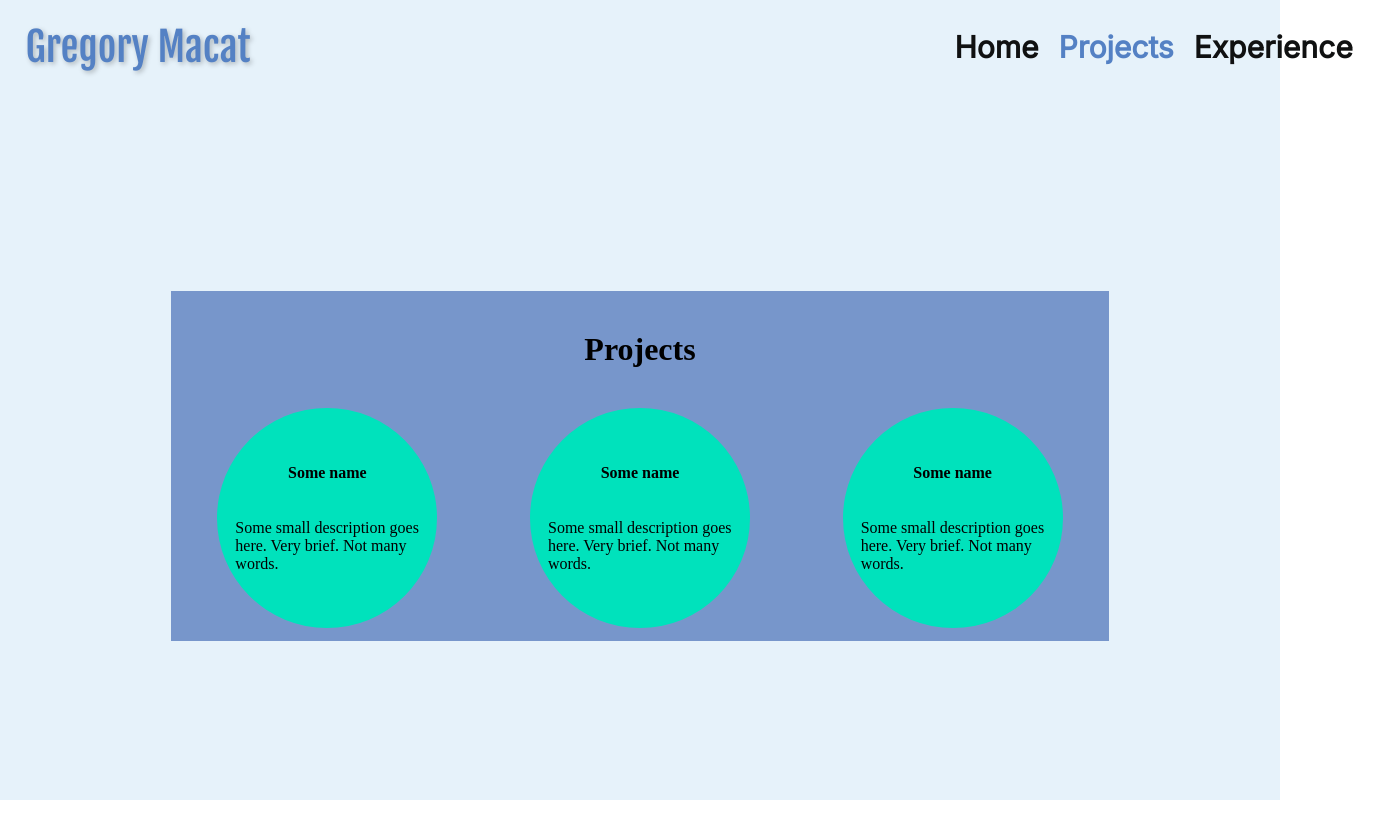
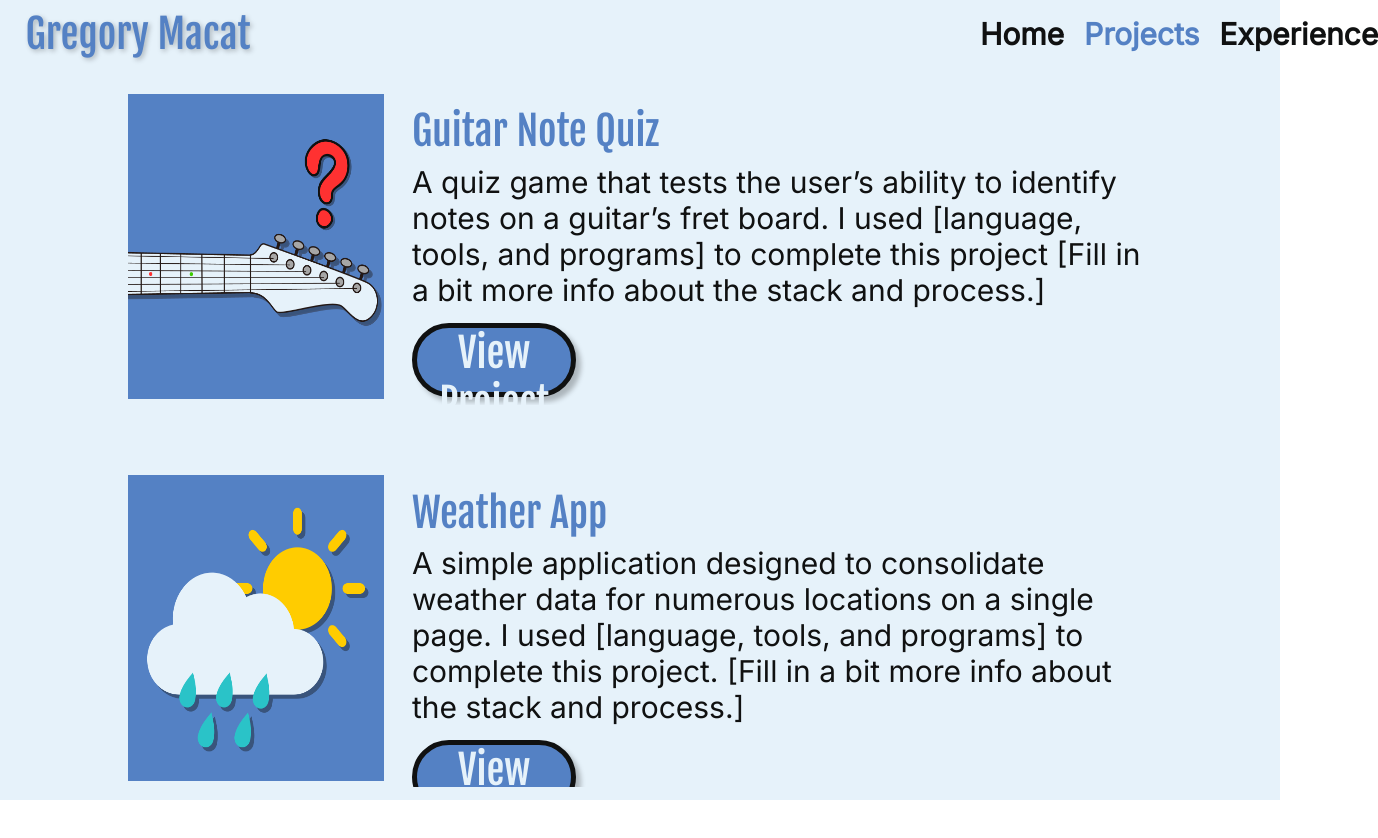
Before and after one commit to gregorymacat/portfolio, a React app: page / in a window 1280 px wide. Both pictures are taken after a click on the element "Projects". Shown: the whole page, 1378 px wide, since content can reach past the window. Built offline with nearby package versions, Linux system fonts and the light colour scheme.

Commit message:
Updated layout for projects page to new mockup

```diff
--- a/src/components/AboutMe/AboutMe.css
+++ b/src/components/AboutMe/AboutMe.css
@@ -1,8 +1,9 @@
+/* TODO Change the sizes for this page. Seems too big and in your face, need to shrink a bit*/
 .about-me-container {
   display: flex;
   flex-direction: column;
   justify-content: space-between;
-  height: 86.9%;
+  height: 88.9%;
 }
 .about-me-background {
   display: flex;
--- /dev/null
+++ b/src/components/ContactForm/ContactForm.jsx
@@ -0,0 +1,3 @@
+//TODO Title/Label for form is "Have Any Questions?"
+//TODO Need to take first & last name (separate), email, and inquiry message (textarea), as well have a submit buttom
+//TODO Try to see if this can take the information above and send an email with it
--- a/src/components/Navbar/Navbar.css
+++ b/src/components/Navbar/Navbar.css
@@ -4,7 +4,7 @@
   align-items: center;
   justify-content: space-between;
   height: 7%;
-  margin: 1.5%;
+  margin: 0.5% 1.5% 1.5% 1.5%;
   /* padding: 14px 30px 14px 30px; */
   background: #E6F2FA;
   color: #101111;
@@ -23,7 +23,7 @@
 }
 .navbar-links {
   position: absolute;
-  right: 2%;
+  right: 0%;
   width: 25%;
 }
 .navbar-links b {
--- a/src/components/ProjectInfo/ProjectInfo.css
+++ b/src/components/ProjectInfo/ProjectInfo.css
@@ -1,17 +1,54 @@
 .project-tile {
   display: flex;
-  flex-direction: column;
-  justify-content: space-evenly;
-  width: 184px;
-  height: 184px;
-  padding: 18px;
-  border-radius: 50%;
-  background-color: #00e2bc;
+  flex-direction: row;
+  justify-content: space-between;
+  width: 80%;
+  height: 40%;
+  padding: 6px;
+  /* border-radius: 50%; */
+  /* background-color: #00e2bc; */
   overflow: hidden;
 }
-.project-tile b {
-  margin: 0 auto;
+.project-image {
+  width: 25%;
 }
-.project-tile p {
-  margin: 0 auto;
+.project-information {
+  width: 75%;
+  margin: 0.5% 0 0.5% 2%;
 }
+.project-information h3 {
+  color: #5481C4;
+  font-size: 40px;
+  font-family: 'Fjalla One', sans-serif;
+  font-style: normal;
+  font-weight: 400;
+  line-height: normal;
+  margin: 1%;
+}
+.project-information p {
+  overflow: hidden;
+  color: #101111;
+  text-overflow: ellipsis;
+  font-size: 30px;
+  font-family: 'Inter', sans-serif;
+  font-style: normal;
+  font-weight: 400;
+  line-height: normal;
+  margin: 1%;
+}
+.project-information button {
+  height: 25%;
+  width: 22%;
+  border-radius: 400px;
+  border: 5px solid #101111;
+  background: #5481C4;
+  box-shadow: 5px 5px 5px 0px rgba(0, 0, 0, 0.25);
+  color: #E6F2FA;
+  text-align: center;
+  font-size: 40px;
+  font-family: 'Fjalla One', sans-serif;
+  font-style: normal;
+  font-weight: 400;
+  line-height: normal;
+  margin: 1%;
+}
--- a/src/components/ProjectInfo/ProjectInfo.jsx
+++ b/src/components/ProjectInfo/ProjectInfo.jsx
@@ -1,11 +1,20 @@
 import React from 'react';
 import './ProjectInfo.css';
 
-function ProjectInfo({title, description}) {
+
+//TODO Need each project to be a rectangular container similar to the current outermost container, but no backgrounds just size wise
+//TODO Each project container should have an image on the left
+//TODO On the right project title, then info, then a button beneath the project that takes the user to the project
+
+function ProjectInfo({imageLink, title, description}) {
   return (
     <div className="project-tile">
-      <b>{title}</b>
-      <p>{description}</p>
+      <img className="project-image" src={imageLink}></img>
+      <div className="project-information">
+        <h3>{title}</h3>
+        <p>{description}</p>
+        <button>View Project</button>
+      </div>
     </div>
   )
 }
--- a/src/components/Projects/Projects.css
+++ b/src/components/Projects/Projects.css
@@ -1,8 +1,10 @@
 .projects-container {
   display: flex;
-  align-items: center;
+  flex-direction: column;
+  align-items: flex-end;
   justify-content: center;
-  height: 93vh;
+  height: 88.9vh;
+  width: 100vw;
 }
 .project-info-container {
   display: flex;
@@ -17,8 +19,9 @@
   padding-bottom: 40px;
   font-size: 32px;
 }
-.project-tiles-container {
+.project-tile-container {
   display: flex;
-  flex-direction: row;
+  flex-direction: column;
   justify-content: space-around;
+  align-items: center;
 }
--- a/src/components/Projects/Projects.jsx
+++ b/src/components/Projects/Projects.jsx
@@ -1,6 +1,8 @@
 import React from 'react';
 import ProjectInfo from '../ProjectInfo/ProjectInfo.jsx';
 import './Projects.css';
+
+
 /*
   Starter project ideas:
   1) Weather App (https://shorturl.at/sCUWZ     https://mdbcdn.b-cdn.net/docs/standard/extended/weather/assets/featured.png)
@@ -13,36 +15,35 @@ import './Projects.css';
   3) Make website mobile friendly
   4) Content management system
 */
+
 const projectData = [
   {
-    name: 'Some name',
-    description: 'Some small description goes here. Very brief. Not many words.',
+    name: 'Guitar Note Quiz',
+    description: 'A quiz game that tests the user’s ability to identify notes on a guitar’s fret board.\
+    I used [language, tools, and programs] to complete this project [Fill in a bit more info about the stack and process.]',
+    imageLink: './assets/guitar_quiz_image.png',
     link: 'https://www.google.com/',
   },
   {
-    name: 'Some name',
-    description: 'Some small description goes here. Very brief. Not many words.',
-    link: 'https://www.google.com/',
-  },
-  {
-    name: 'Some name',
-    description: 'Some small description goes here. Very brief. Not many words.',
+    name: 'Weather App',
+    description: 'A simple application designed to consolidate weather data for numerous locations on a single page.\
+    I used [language, tools, and programs] to complete this project. [Fill in a bit more info about the stack and process.]',
+    imageLink: './assets/weather_app_image.png',
     link: 'https://www.google.com/',
   },
 ];
 
+//TODO Need to change this to only have two projects rendering
+
 function Projects() {
   return (
     <div className="projects-container">
-      <div className="project-info-container">
-        <h1>Projects</h1>
-        <div className="project-tiles-container">
-          {
-            projectData.map(project => (
-              <ProjectInfo title={project.name} description={project.description}/>
-            ))
-          }
-        </div>
+      <div className="project-tile-container">
+        {
+          projectData.map(project => (
+            <ProjectInfo imageLink={project.imageLink} title={project.name} description={project.description}/>
+          ))
+        }
       </div>
     </div>
   )
```
Also changed, not shown: public/assets/guitar_quiz_image.png (added), public/assets/weather_app_image.png (added), src/components/ContactForm/ContactForm.css (added).
